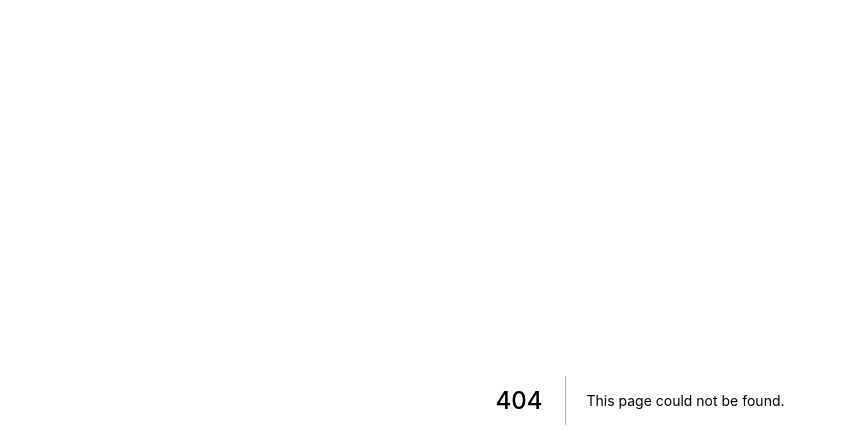
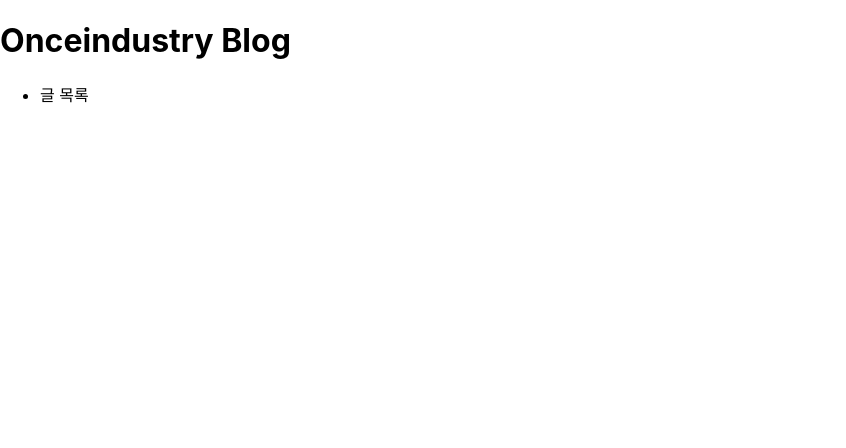
Before and after one commit to kyowoii23/onceindustry-bolg-front, a Next.js app: page /posts in a window 1280 px wide. Before the commit this address had no page. Shown: the top 448 px of the page, without its empty margins (0-846 px from the left). Built offline with nearby package versions, Linux system fonts and the light colour scheme.

Commit message:
블로그 포스트 라우트 생성

```diff
--- /dev/null
+++ b/pages/posts/index.js
@@ -0,0 +1,12 @@
+const PostListPage = () => {
+    return (
+        <main>
+            <h1>Onceindustry Blog</h1>
+            <ul>
+                <li>글 목록</li>
+            </ul>
+        </main>
+    )
+}
+
+export default PostListPage;
```
Also changed, not shown: pages/posts/[postId].js (added, +24 -0 lines).
